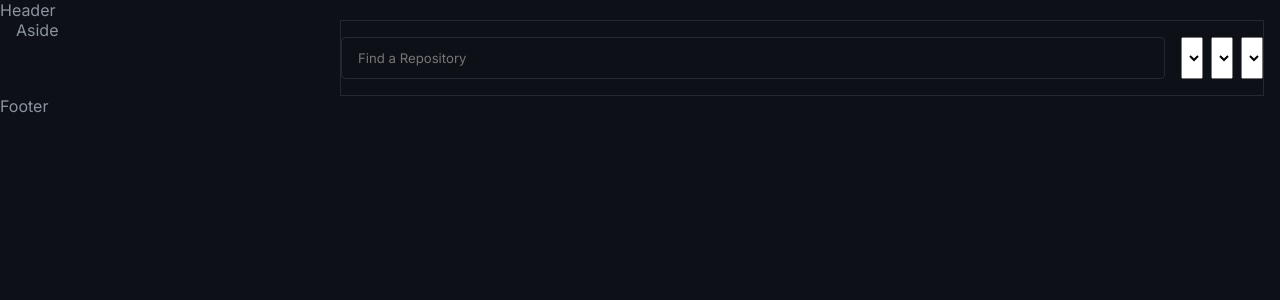
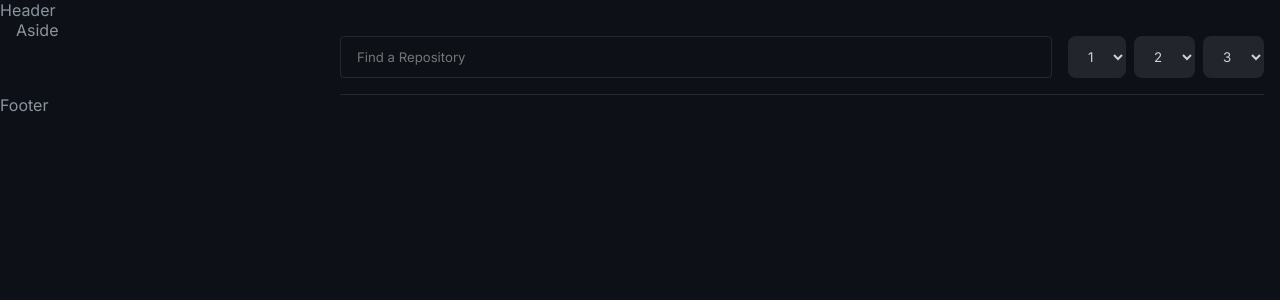
Before and after one commit to volta2016/gitlist, a React (Vite) app: page / in a window 1280 px wide. Shown: the top 300 px of the page. Built offline with nearby package versions, Linux system fonts and the light colour scheme.

Commit message:
[gitlist] defining interface

```diff
--- a/src/components/Search/Filters.jsx
+++ b/src/components/Search/Filters.jsx
@@ -1,21 +1,12 @@
 import React from "react";
-import { FilterStyled, SearchInput, SelectList } from "./styles";
+import { FilterStyled, SearchInput } from "./styles";
+import Select from "./Select";
 
 const Filters = () => {
   return (
     <FilterStyled>
       <SearchInput placeholder="Find a Repository" />
-      <SelectList>
-        <select name="" id="select">
-          <option value=""></option>
-        </select>
-        <select name="" id="select">
-          <option value=""></option>
-        </select>
-        <select name="" id="select">
-          <option value=""></option>
-        </select>
-      </SelectList>
+      <Select></Select>
     </FilterStyled>
   );
 };
--- a/src/components/Search/Select.jsx
+++ b/src/components/Search/Select.jsx
@@ -0,0 +1,20 @@
+import React from "react";
+import { SelectList, Selector } from "./styles";
+
+const Select = () => {
+  return (
+    <SelectList>
+      <Selector name="" id="select-option">
+        <option value="1">1</option>
+      </Selector>
+      <Selector name="" id="select-option">
+        <option value="2">2</option>
+      </Selector>
+      <Selector name="" id="select-option">
+        <option value="3">3</option>
+      </Selector>
+    </SelectList>
+  );
+};
+
+export default Select;
--- a/src/components/Search/styles.js
+++ b/src/components/Search/styles.js
@@ -5,7 +5,7 @@ export const FilterStyled = styled.div`
   flex-direction: column;
   gap: 1rem;
   padding: 1rem 0;
-  border: 1px solid ${({ theme }) => theme.color.border};
+  border-bottom: 1px solid ${({ theme }) => theme.color.border};
   @media (min-width: 768px) {
     flex-direction: row;
     justify-content: space-between;
@@ -32,3 +32,11 @@ export const SelectList = styled.div`
   display: flex;
   gap: 0.5rem;
 `;
+
+export const Selector = styled.select`
+  background: ${({ theme }) => theme.color.button};
+  color: ${({ theme }) => theme.color.white};
+  border-radius: 0.5rem;
+  border: none;
+  padding: 0.5rem 1rem;
+`;
```
Also changed, not shown: src/hook/useFetchGihub.js (deleted, +0 -10 lines), src/hook/useFetchGihub.ts (added, +37 -0 lines), src/interface/githubApi.ts (added, +146 -0 lines), src/interface/url-api.md (added, +11 -0 lines).
